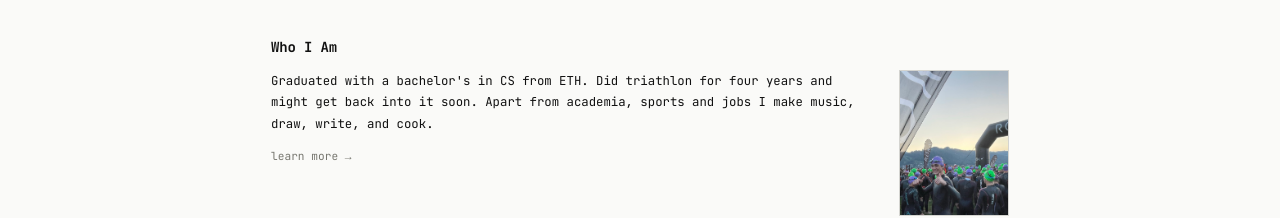
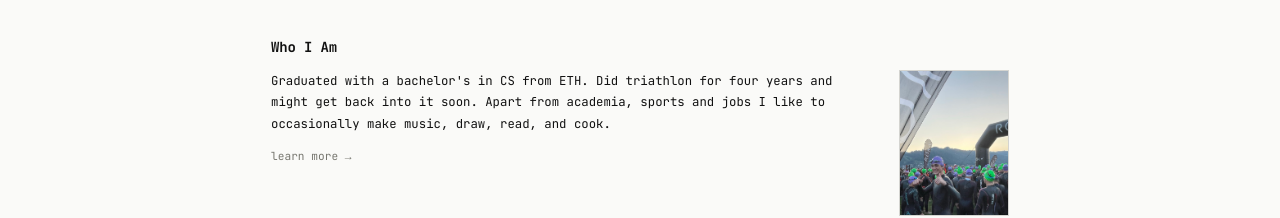
Before and after one commit to jofras/jofras.github.io, a website: page docs/index.html in a window 1280 px wide. Shown: the part 1042-1260 px from the top of the page. Drawn offline with Linux system fonts and the light colour scheme.

Commit message:
index update

```diff
--- a/docs/index.html
+++ b/docs/index.html
@@ -119,7 +119,7 @@
     <div class="about-snippet">
       <div class="about-snippet-text">
         <p>
-          Graduated with a bachelor's in CS from ETH. Did triathlon for four years and might get back into it soon. Apart from academia, sports and jobs I make music, draw, write, and cook.
+          Graduated with a bachelor's in CS from ETH. Did triathlon for four years and might get back into it soon. Apart from academia, sports and jobs I like to occasionally make music, draw, read, and cook.
         </p>
         <a href="/about.html" class="cta-link">learn more →</a>
       </div>
```
